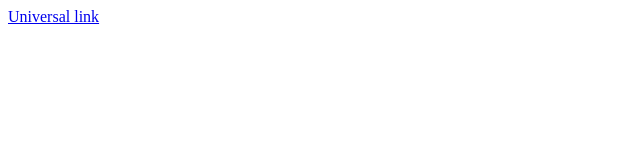
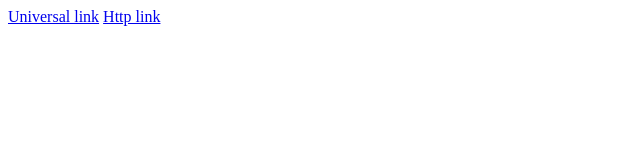
Before and after one commit to MatejVancik/pageTesting, a plain HTML site: page index.html in a window 1280 px wide. Shown: the full height of the page, 0-640 px from the left. Drawn offline with Linux system fonts and the light colour scheme.

Commit message:
Update index.html

```diff
--- a/index.html
+++ b/index.html
@@ -1,3 +1,3 @@
 <a href="clearscore://oauth?code=abcd1234">Universal link</a>
 
-<a href="https://www.clearscore.com/oauth?code=abcd1234>Http link</a>
+<a href="https://www.clearscore.com/oauth?code=abcd1234">Http link</a>
```
